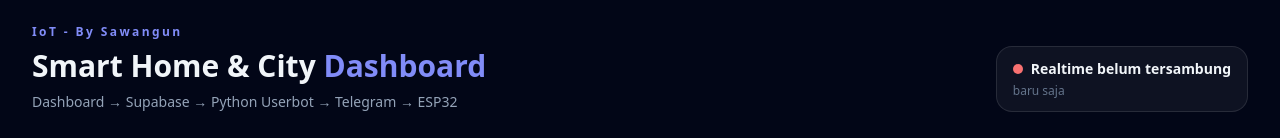
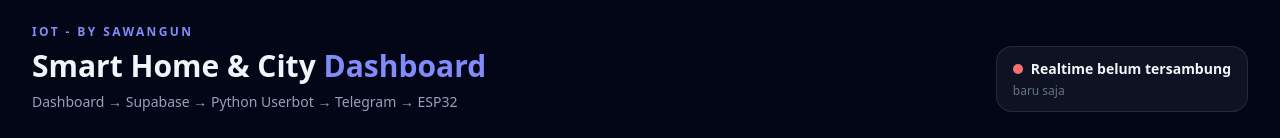
Before and after one commit to sawangun/Smarthome-And-Smarcity, a Vue app: page / in a window 1280 px wide. Shown: the top 138 px of the page. Built offline with nearby package versions, Linux system fonts and the light colour scheme; no server answers; the database is empty.

Commit message:
Update Dashboard.vue

```diff
--- a/src/components/Dashboard.vue
+++ b/src/components/Dashboard.vue
@@ -10,7 +10,7 @@
           <div
             class="mb-2 text-xs font-black tracking-[.2em] text-indigo-400"
           >
-            IoT - By Sawangun
+            IOT - BY SAWANGUN
           </div>
 
           <h1 class="text-3xl font-black">
```
